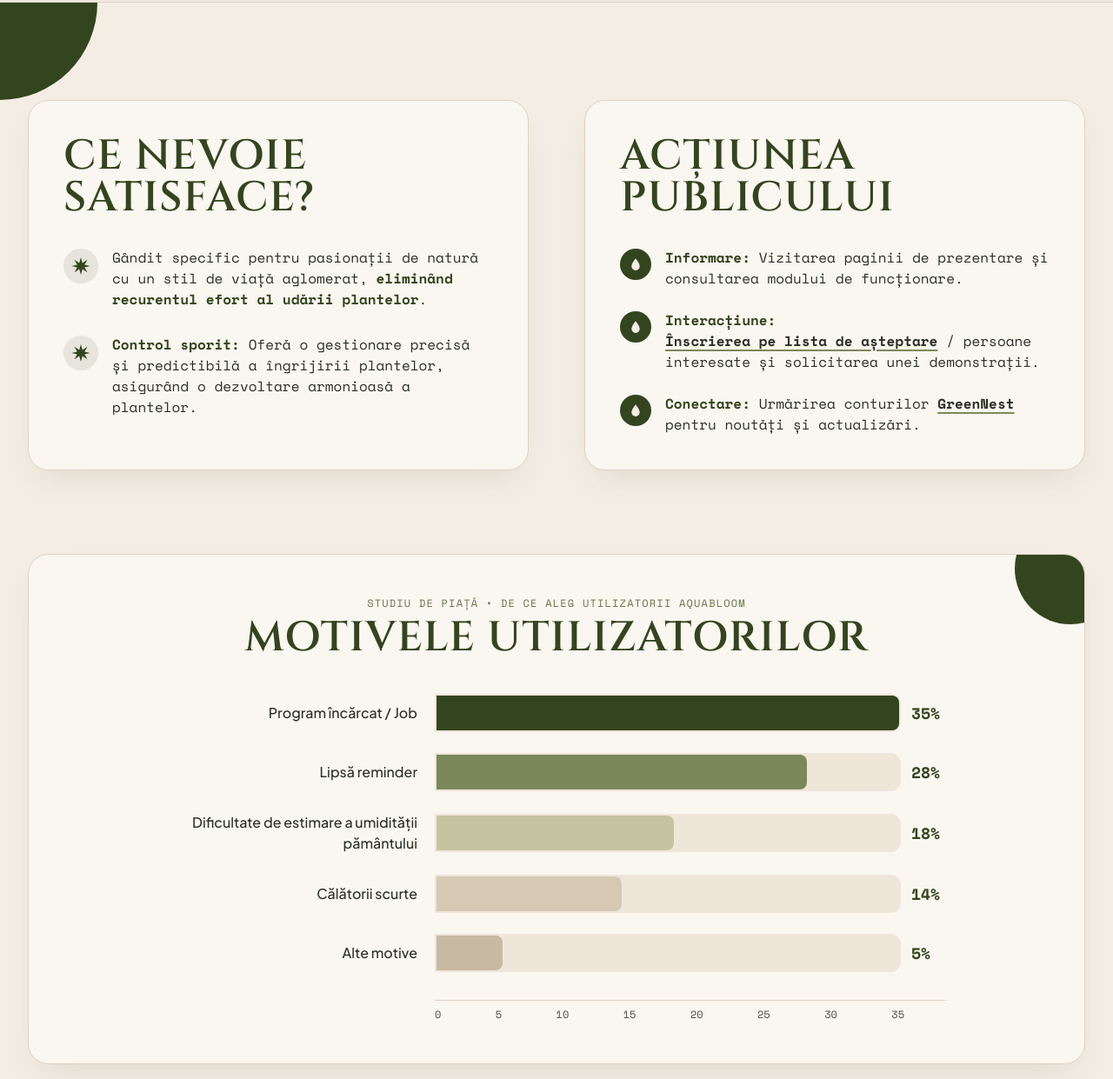
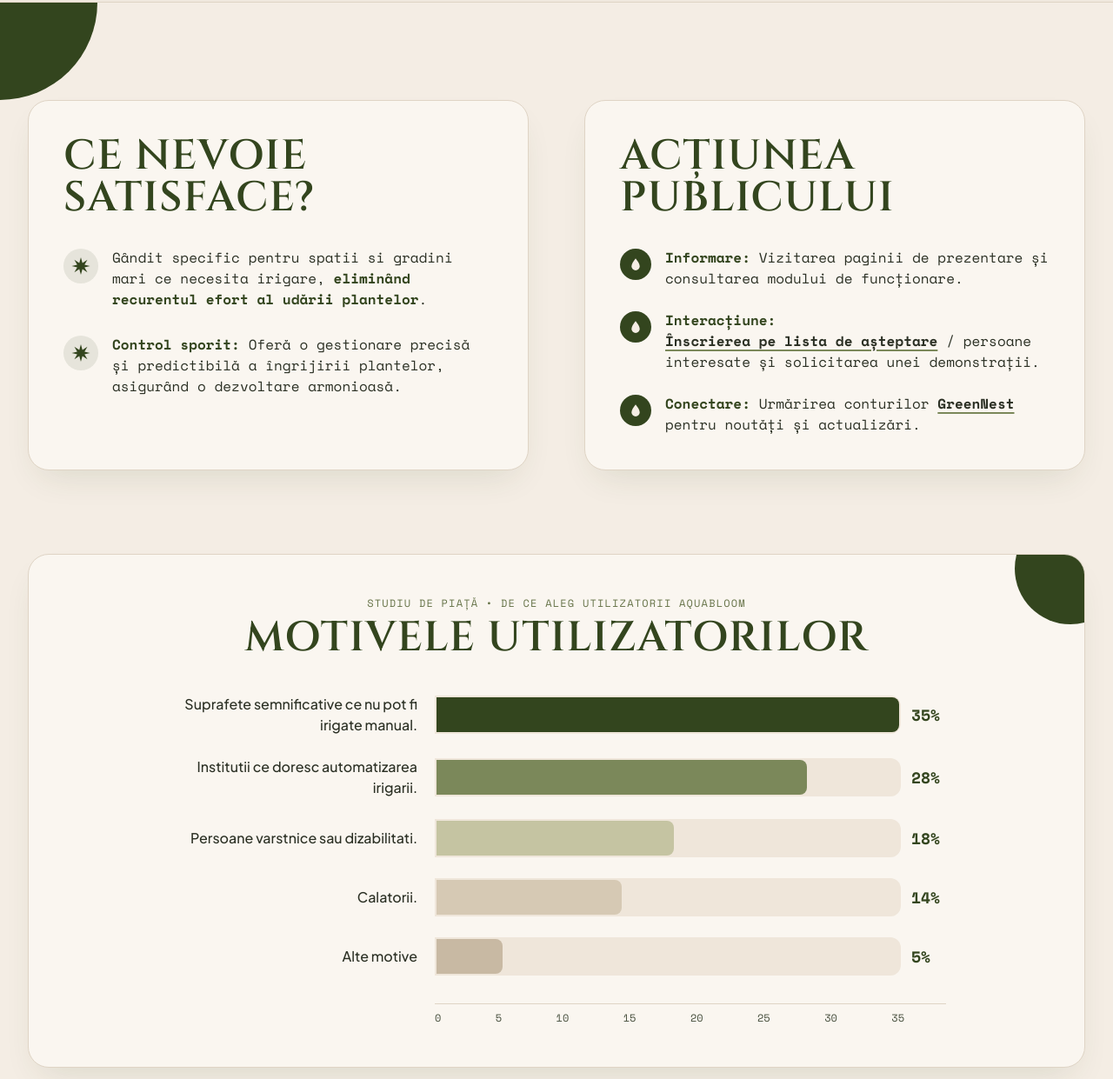
Before and after one commit to SaruIoan/AquaBloom_Site, a plain HTML site: page index.html in a window 1280 px wide. Shown: the part 3111-4352 px from the top of the page at 87% size. Drawn offline with nearby package versions, Linux system fonts and the light colour scheme.

Commit message:
Update text descriptions in index.html

```diff
--- a/index.html
+++ b/index.html
@@ -725,7 +725,7 @@
                 </svg>
               </div>
               <p class="font-mono text-sm sm:text-base text-ink leading-relaxed">
-                Gândit specific pentru pasionații de natură cu un stil de viață aglomerat, <strong class="text-forest">eliminând recurentul efort al udării plantelor</strong>.
+                Gândit specific pentru spatii si gradini mari ce necesita irigare, <strong class="text-forest">eliminând recurentul efort al udării plantelor</strong>.
               </p>
             </div>
 
@@ -737,7 +737,7 @@
                 </svg>
               </div>
               <p class="font-mono text-sm sm:text-base text-ink leading-relaxed">
-                <strong class="text-forest">Control sporit:</strong> Oferă o gestionare precisă și predictibilă a îngrijirii plantelor, asigurând o dezvoltare armonioasă a plantelor.
+                <strong class="text-forest">Control sporit:</strong> Oferă o gestionare precisă și predictibilă a îngrijirii plantelor, asigurând o dezvoltare armonioasă.
               </p>
             </div>
           </div>
@@ -809,7 +809,7 @@
             <div class="group">
               <div class="flex flex-col sm:flex-row sm:items-center gap-2 sm:gap-5">
                 <div class="sm:w-72 sm:text-right text-sm sm:text-base font-medium text-ink shrink-0">
-                  Program încărcat / Job
+                  Suprafete semnificative ce nu pot fi irigate manual.
                 </div>
                 <div class="flex-1 flex items-center gap-3">
                   <div class="flex-1 bg-cream-dark rounded-r-xl h-10 sm:h-11 overflow-hidden p-0.5">
@@ -824,7 +824,7 @@
             <div class="group">
               <div class="flex flex-col sm:flex-row sm:items-center gap-2 sm:gap-5">
                 <div class="sm:w-72 sm:text-right text-sm sm:text-base font-medium text-ink shrink-0">
-                  Lipsă reminder
+                  Institutii ce doresc automatizarea irigarii.
                 </div>
                 <div class="flex-1 flex items-center gap-3">
                   <div class="flex-1 bg-cream-dark rounded-r-xl h-10 sm:h-11 overflow-hidden p-0.5">
@@ -839,7 +839,7 @@
             <div class="group">
               <div class="flex flex-col sm:flex-row sm:items-center gap-2 sm:gap-5">
                 <div class="sm:w-72 sm:text-right text-sm sm:text-base font-medium text-ink shrink-0">
-                  Dificultate de estimare a umidității pământului
+                  Persoane varstnice sau dizabilitati.
                 </div>
                 <div class="flex-1 flex items-center gap-3">
                   <div class="flex-1 bg-cream-dark rounded-r-xl h-10 sm:h-11 overflow-hidden p-0.5">
@@ -854,7 +854,7 @@
             <div class="group">
               <div class="flex flex-col sm:flex-row sm:items-center gap-2 sm:gap-5">
                 <div class="sm:w-72 sm:text-right text-sm sm:text-base font-medium text-ink shrink-0">
-                  Călătorii scurte
+                  Calatorii.
                 </div>
                 <div class="flex-1 flex items-center gap-3">
                   <div class="flex-1 bg-cream-dark rounded-r-xl h-10 sm:h-11 overflow-hidden p-0.5">
```
